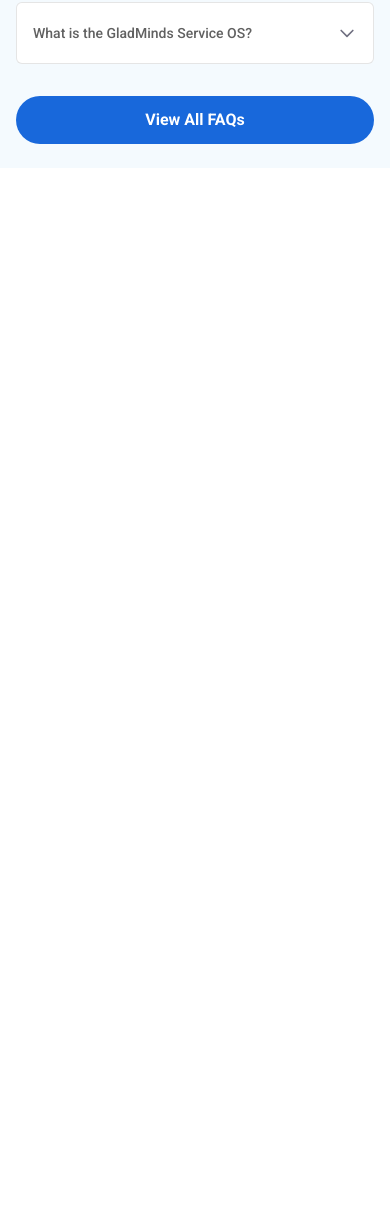
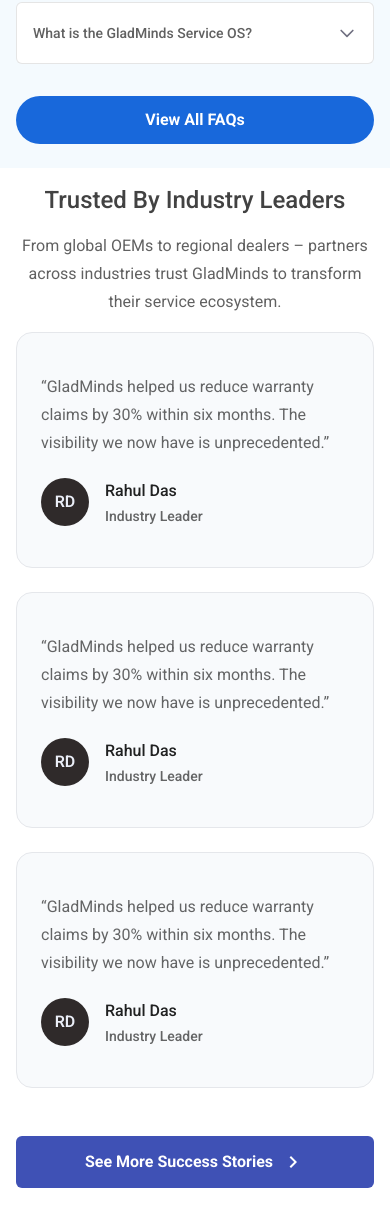
Before and after one commit to Sanjeev-98/gm_landing_page, a website: page index.html in a window 390 px wide. Shown: the part 5120-6346 px from the top of the page. Before the commit the page ends 5288 px from the top, so only its background shows below. Drawn offline with Linux system fonts and the light colour scheme; files whose address does not match are found by name.

Commit message:
Responsive fixes

```diff
--- a/index.html
+++ b/index.html
@@ -658,6 +658,128 @@
       </div>
     </section>
 
+    <section class="pt-4 pb-10 md:py-20 bg-white">
+      <div class="container mx-auto px-4 md:px-6 text-center">
+        <div class="flex justify-center">
+          <h3
+            class="text-[#424242] text-center text-[24px] md:text-[48px] font-medium md:font-bold leading-8 md:leading-[50px] md:max-w-[800px] mb-4 md:mb-7"
+          >
+            Trusted By Industry Leaders
+          </h3>
+        </div>
+        <p
+          class="md:text-[24px] text-[#616161] leading-7 md:leading-8 tracking-[0.024px] tracking-regular mb-4 md:mb-10"
+        >
+          From global OEMs to regional dealers – partners across industries
+          trust GladMinds to transform <br />
+          their service ecosystem.
+        </p>
+        <div class="grid grid-cols-1 md:grid-cols-3 gap-6 mb-12">
+          <div
+            class="px-6 py-10 bg-[#F8FAFC] rounded-[16px] shadow-l border border-gray-200 text-left flex flex-col justify-between gap-5"
+          >
+            <div>
+              <p class="md:text-[20px] text-[#00000099] leading-7 md:leading-8">
+                “GladMinds helped us reduce warranty claims by 30% within six
+                months. The visibility we now have is unprecedented.”
+              </p>
+            </div>
+            <div class="flex items-center">
+              <div
+                class="w-12 h-12 bg-[#2F2A2A] rounded-full flex items-center justify-center font-semibold bg-[#2F2A2A] text-[#EBEFF8] mr-4"
+              >
+                RD
+              </div>
+              <div>
+                <p
+                  class="text-[#000000DE] md:text-[20px] font-medium md:font-bold leading-7 md:leading-8"
+                >
+                  Rahul Das
+                </p>
+                <p
+                  class="text-[14px] md:text-base font-medium md:font-regular leading-[22px] md:leading-7 text-[#00000099]"
+                >
+                  Industry Leader
+                </p>
+              </div>
+            </div>
+          </div>
+          <div
+            class="px-6 py-10 bg-[#F8FAFC] rounded-[16px] shadow-l border border-gray-200 text-left flex flex-col justify-between gap-5"
+          >
+            <div>
+              <p class="md:text-[20px] text-[#00000099] leading-7 md:leading-8">
+                “GladMinds helped us reduce warranty claims by 30% within six
+                months. The visibility we now have is unprecedented.”
+              </p>
+            </div>
+            <div class="flex items-center">
+              <div
+                class="w-12 h-12 bg-[#2F2A2A] rounded-full flex items-center justify-center font-semibold bg-[#2F2A2A] text-[#EBEFF8] mr-4"
+              >
+                RD
+              </div>
+              <div>
+                <p
+                  class="text-[#000000DE] md:text-[20px] font-medium md:font-bold leading-7 md:leading-8"
+                >
+                  Rahul Das
+                </p>
+                <p
+                  class="text-[14px] md:text-base font-medium md:font-regular leading-[22px] md:leading-7 text-[#00000099]"
+                >
+                  Industry Leader
+                </p>
+              </div>
+            </div>
+          </div>
+          <div
+            class="px-6 py-10 bg-[#F8FAFC] rounded-[16px] shadow-l border border-gray-200 text-left flex flex-col justify-between gap-5"
+          >
+            <div>
+              <p class="md:text-[20px] text-[#00000099] leading-7 md:leading-8">
+                “GladMinds helped us reduce warranty claims by 30% within six
+                months. The visibility we now have is unprecedented.”
+              </p>
+            </div>
+            <div class="flex items-center">
+              <div
+                class="w-12 h-12 bg-[#2F2A2A] rounded-full flex items-center justify-center font-semibold bg-[#2F2A2A] text-[#EBEFF8] mr-4"
+              >
+                RD
+              </div>
+              <div>
+                <p
+                  class="text-[#000000DE] md:text-[20px] font-medium md:font-bold leading-7 md:leading-8"
+                >
+                  Rahul Das
+                </p>
+                <p
+                  class="text-[14px] md:text-base font-medium md:font-regular leading-[22px] md:leading-7 text-[#00000099]"
+                >
+                  Industry Leader
+                </p>
+              </div>
+            </div>
+          </div>
+        </div>
+        <div
+          class="block md:inline-flex text-white flex justify-center rounded-md gap-2 h-13 px-6 bg-[#3F51B5] mb-4 md:mb-0"
+        >
+          <a href="#" target="_blank" class="content-center">
+            <div class="flex gap-2 text-white font-bold">
+              See More Success Stories
+              <span class="content-center">
+                <img
+                  src="assets/icons/chevron_right_light.svg"
+                  alt="Right arrow"
+              /></span>
+            </div>
+          </a>
+        </div>
+      </div>
+    </section>
+
     <script src="./src/navigation.js"></script>
     <script>
       function toggleAccordion(button) {
```
Also changed, not shown: src/output.css.
